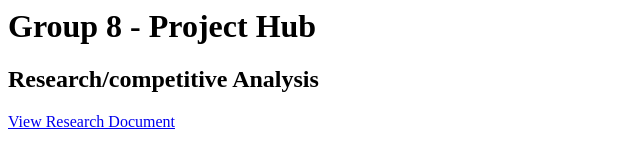
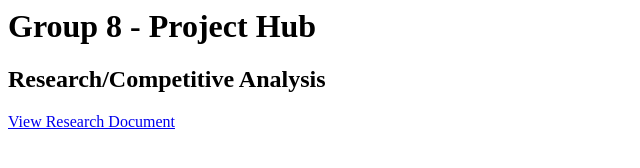
Before and after one commit to KentStateWeb/f2017-juliana-houck-group-8, a plain HTML site: page index.html in a window 1280 px wide. Shown: the full height of the page, 0-640 px from the left. Drawn offline with Linux system fonts and the light colour scheme.

Commit message:
uppercase C in "competitive"

```diff
--- a/index.html
+++ b/index.html
@@ -1,7 +1,7 @@
 <html>
 <body>
 <h1>Group 8 - Project Hub</h1>
-<h2>Research/competitive Analysis</h2>
+<h2>Research/Competitive Analysis</h2>
 <a href="research/houck-research.pdf"> View Research Document</a>
 </body>
 </html>
```
